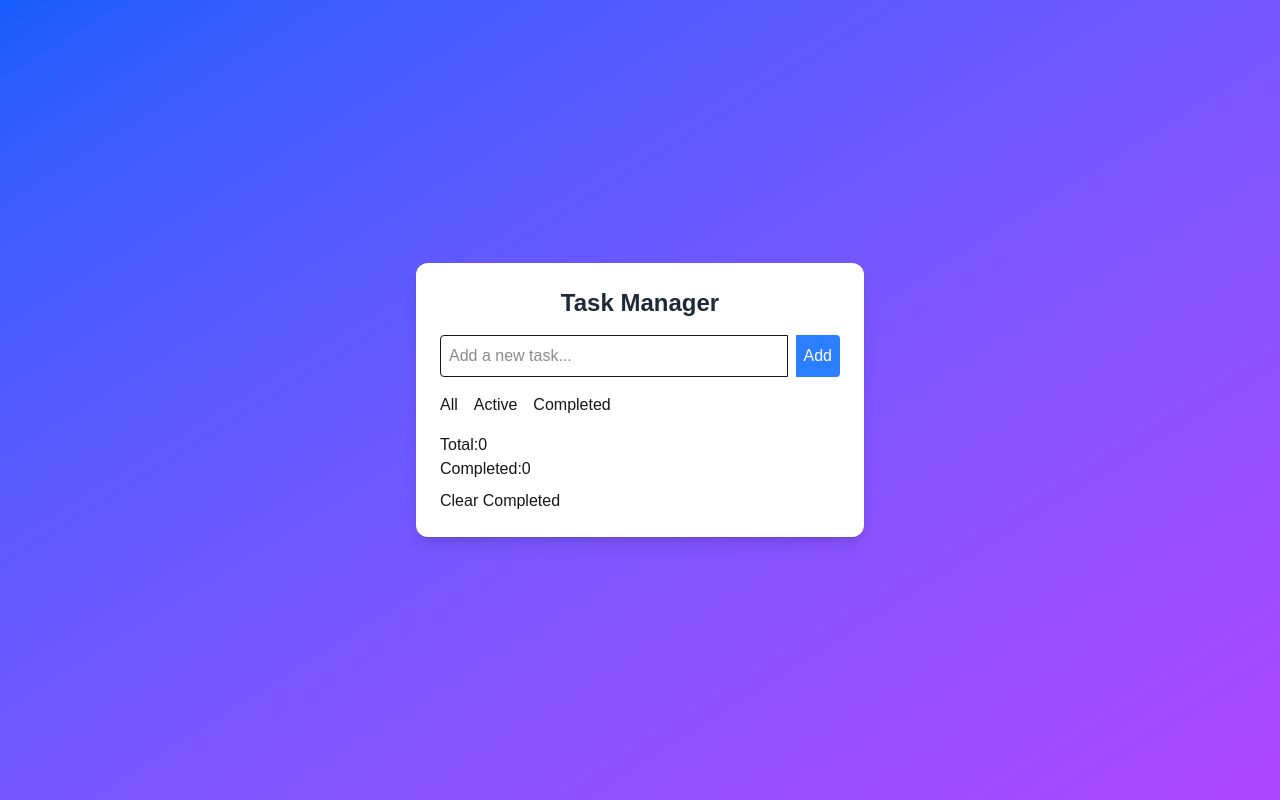
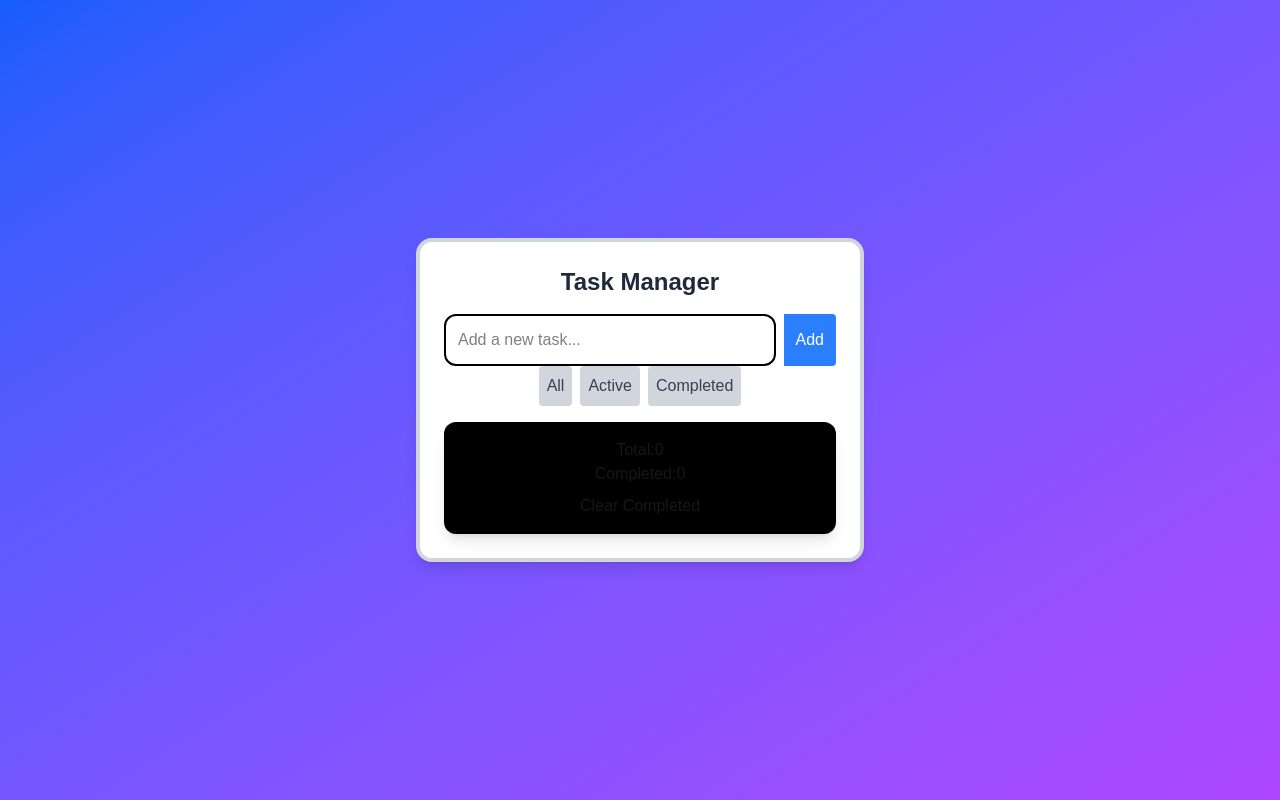
Before and after one commit to rrelle/task-manager, a Next.js app: page / in a window 1280 px wide. Built offline with nearby package versions, Linux system fonts and the light colour scheme.

Commit message:
added some styling

```diff
--- a/src/components/AddTaskForm.js
+++ b/src/components/AddTaskForm.js
@@ -18,9 +18,9 @@ export default function AddTaskForm({ onAdd }) {
                 value={task}
                 onChange={(e) => setTask(e.target.value)}
                 placeholder="Add a new task..."
-                className="flex-1 p-2 border rounded-l text black focus:outline-none focus:ring-2 focus:ring-blue-500"
+                className="flex-1 p-3 rounded-xl border-2 border-black text-black focus:outline-none focus:ring-2 focus:ring-blue-500"
             />
-            <button type="submit" className="bg-blue-500 text-white p-2 rounded-r hover:bg-blue-600">
+            <button type="submit" className="bg-blue-500 text-white p-3 rounded-r hover:bg-blue-600">
                 Add
             </button>
         </form>
--- a/src/components/TaskBoard.js
+++ b/src/components/TaskBoard.js
@@ -45,13 +45,25 @@ const completed = tasks.filter(t => t.done).length;
     return (
         <div className="min-h-screen bg-gradient-to-br from-blue-600 to-purple-500 flex items-center justify-center">
 
-            <div className="bg-white rounded-xl shadow-lg p-6 w-full max-w-md">
+            <div className="bg-white rounded-2xl shadow-lg p-6 w-full max-w-md border-4 border-gray-300">
             <h1 className="text-2xl font-bold text-gray-800 mb-4 text-center">Task Manager</h1>
             <AddTaskForm onAdd={handleAdd} />
-            <div className="flex gap-4 mt-4">
-                <button onClick={() => setFilter('all')}>All</button>
-                <button onClick={() => setFilter('active')}>Active</button>
-                <button onClick={() => setFilter('completed')}>Completed</button>
+            <div className="flex gap-2 mb-4 justify-center">
+                <button onClick={() => setFilter('all')}
+                    className="bg-gray-300 text-gray-700 p-2 rounded hover:bg-gray-400"
+                >
+                    All
+                </button>
+                <button onClick={() => setFilter('active')}
+                    className="bg-gray-300 text-gray-700 p-2 rounded hover:bg-gray-400"
+                >
+                    Active
+                </button>
+                <button onClick={() => setFilter('completed')}
+                    className="bg-gray-300 text-gray-700 p-2 rounded hover:bg-gray-400"
+                >
+                    Completed
+                </button>
             </div>
             <TaskList
                 tasks={filteredTasks}
--- a/src/components/TaskStats.js
+++ b/src/components/TaskStats.js
@@ -1,6 +1,6 @@
 export default function TaskStats({ total, completed, onClear }) {
     return (
-        <div className="mt-4">
+        <div className="mt-4 bg-black p-4 rounded-xl shadow-lg text-center">
             <p>Total:{total}</p>
             <p>Completed:{completed}</p>
             <button onClick={onClear} className="mt-2">
```
